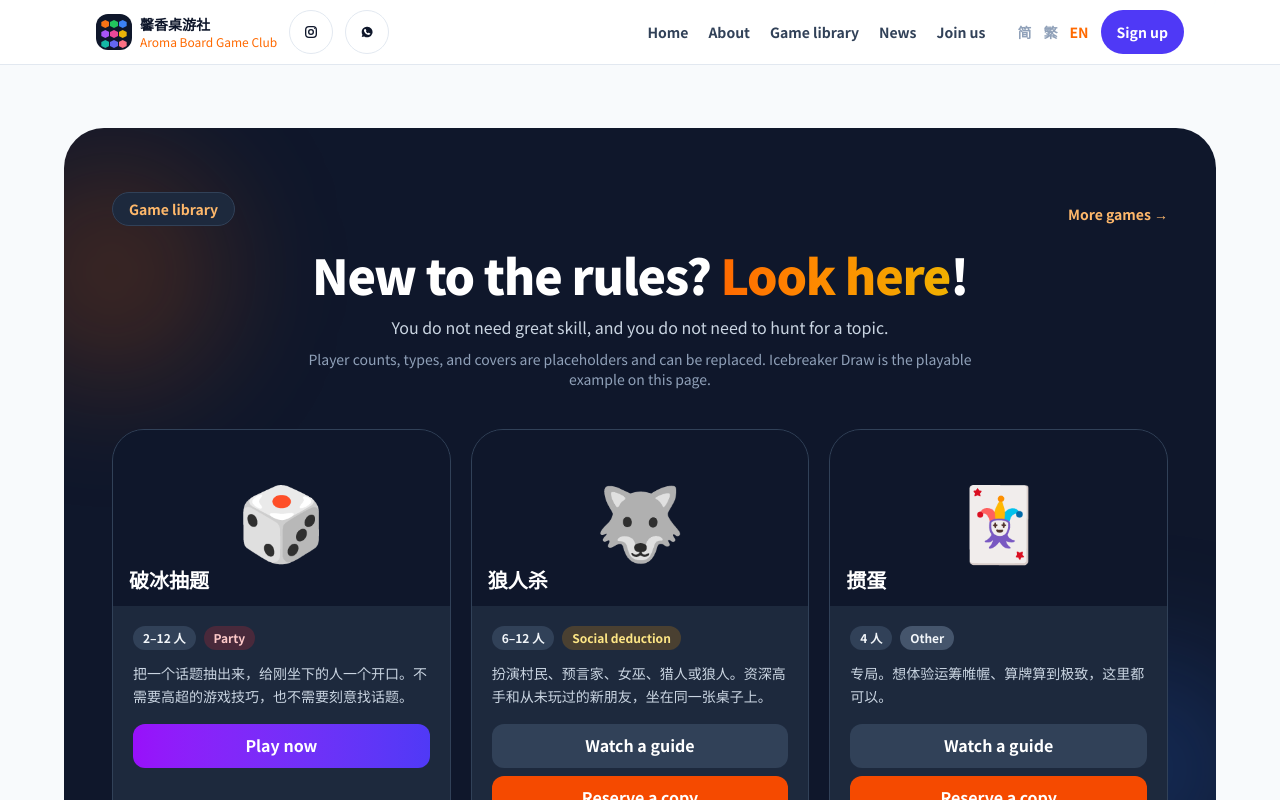
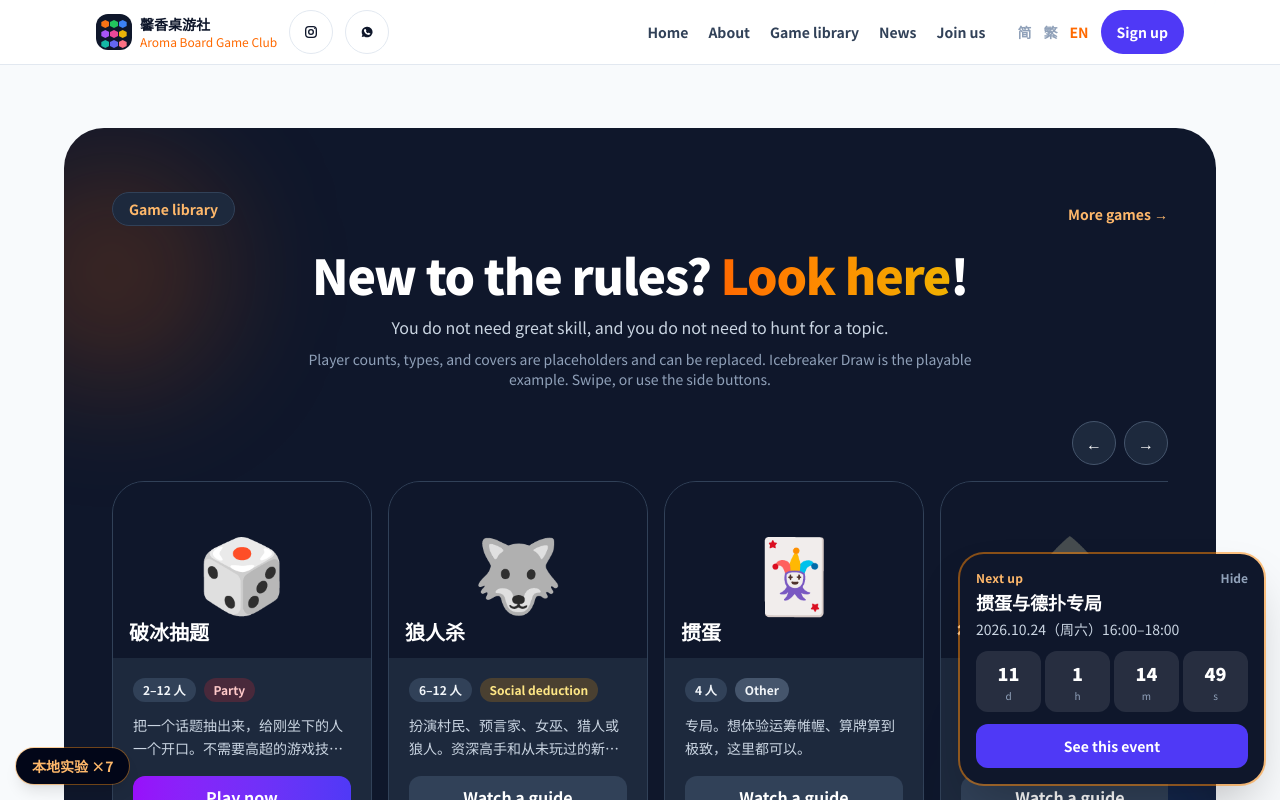
Before and after one commit to yagu6174-collab/aroma-board-game-club, a Next.js app: page /en in a window 1280 px wide. Both pictures are taken after a click on the button "Game library". Shown: the part 1195-1995 px from the top of the page. Built offline with nearby package versions, Linux system fonts and the light colour scheme; what opencc-js would draw is missing.

Commit message:
Put the game shelf and next-event dock on the live club home.
Keep the local preview lab out of production so only the chosen shelf and countdown ship.

Co-authored-by: Cursor <cursoragent@cursor.com>

```diff
--- a/components/club/ClubHome.tsx
+++ b/components/club/ClubHome.tsx
@@ -8,7 +8,25 @@ import HeroDots from "@/components/club/HeroDots";
 import type { ClubContent, ClubEvent, ClubGame, GameKind } from "@/data/club";
 import type { Lang } from "@/lib/types";
 
+function LocalLabLink() {
+  const [show, setShow] = useState(false);
+  useEffect(() => {
+    const host = window.location.hostname;
+    setShow(host === "localhost" || host === "127.0.0.1");
+  }, []);
+  if (!show) return null;
+  return (
+    <Link
+      href="/preview"
+      className="fixed bottom-4 left-4 z-[70] rounded-full bg-slate-950 px-4 py-2 text-sm font-bold text-orange-300 shadow-lg ring-1 ring-orange-400/40"
+    >
+      本地实验 ×7
+    </Link>
+  );
+}
+
 const WELCOME_KEY = "aroma-welcome";
+const NEXT_DISMISS_KEY = "aroma-next-dismiss";
 const LANGS: { id: Lang; label: string }[] = [
   { id: "zh", label: "简" },
   { id: "zh-Hant", label: "繁" },
@@ -83,9 +101,15 @@ export default function ClubHome({ content, lang }: { content: ClubContent; lang
   const [errors, setErrors] = useState<string[]>([]);
   const [borrowOk, setBorrowOk] = useState(false);
   const [formNote, setFormNote] = useState(false);
+  const [nextHidden, setNextHidden] = useState(false);
+  const shelfRef = useRef<HTMLDivElement>(null);
   const about = useInview();
   const games = useInview();
   const titleId = useId();
+
+  useEffect(() => {
+    setNextHidden(window.sessionStorage.getItem(NEXT_DISMISS_KEY) === "1");
+  }, []);
 
   useEffect(() => {
     const reduced = window.matchMedia("(prefers-reduced-motion: reduce)").matches;
@@ -136,9 +160,12 @@ export default function ClubHome({ content, lang }: { content: ClubContent; lang
     deduce: ui.kindDeduce,
     other: ui.kindOther,
   };
-  const featured = content.featured
-    .map((id) => content.games.find((item) => item.id === id))
-    .filter((item): item is ClubGame => Boolean(item));
+  const nextEvent = useMemo(() => {
+    const now = Date.now();
+    return content.events
+      .filter((item) => item.group === "club" && item.startsAt && new Date(item.startsAt).getTime() > now)
+      .sort((a, b) => new Date(a.startsAt!).getTime() - new Date(b.startsAt!).getTime())[0];
+  }, [content.events]);
   const filtered = useMemo(() => {
     const text = query.trim().toLowerCase();
     return content.games.filter((item) => {
@@ -166,6 +193,23 @@ export default function ClubHome({ content, lang }: { content: ClubContent; lang
     setFormNote(true);
     document.getElementById("join")?.scrollIntoView({ behavior: "smooth" });
   }
+
+  function nudgeShelf(dir: -1 | 1) {
+    shelfRef.current?.scrollBy({ left: dir * 280, behavior: "smooth" });
+  }
+
+  function dismissNext() {
+    window.sessionStorage.setItem(NEXT_DISMISS_KEY, "1");
+    setNextHidden(true);
+  }
+
+  const showNext =
+    Boolean(nextEvent) &&
+    !nextHidden &&
+    splash === "off" &&
+    !welcome &&
+    !library &&
+    modal === null;
 
   function pickGroup(next: "club" | "classmate") {
     if (next === group) return;
@@ -225,7 +269,16 @@ export default function ClubHome({ content, lang }: { content: ClubContent; lang
 
   return (
     <div className="min-h-screen bg-slate-50 text-slate-900">
+      <LocalLabLink />
       <DiceCursor />
+      {showNext && nextEvent ? (
+        <NextEventDock
+          event={nextEvent}
+          ui={ui}
+          onOpen={() => setModal({ type: "event", id: nextEvent.id })}
+          onDismiss={dismissNext}
+        />
+      ) : null}
       {splash !== "off" ? <Splash name={content.name} leaving={splash === "out"} /> : null}
       {welcome ? (
         <Welcome
@@ -376,10 +429,21 @@ export default function ClubHome({ content, lang }: { content: ClubContent; lang
               </h2>
               <p className="mx-auto mt-4 max-w-2xl text-center text-slate-300">{ui.gamesSub}</p>
               <p className="mx-auto mt-2 max-w-2xl text-center text-sm text-slate-400">{ui.gamesNote}</p>
-              <div className="mt-10 grid grid-cols-1 gap-5 md:grid-cols-3">
-                {featured.map((item, index) => (
+              <div className="mt-8 flex items-center justify-end gap-2">
+                <button type="button" aria-label={ui.shelfPrev} onClick={() => nudgeShelf(-1)} className="inline-flex h-11 w-11 items-center justify-center rounded-full border border-slate-600 bg-slate-800 font-bold text-white">
+                  ←
+                </button>
+                <button type="button" aria-label={ui.shelfNext} onClick={() => nudgeShelf(1)} className="inline-flex h-11 w-11 items-center justify-center rounded-full border border-slate-600 bg-slate-800 font-bold text-white">
+                  →
+                </button>
+              </div>
+              <div
+                ref={shelfRef}
+                className="mt-4 flex snap-x snap-mandatory gap-4 overflow-x-auto pb-2 [-ms-overflow-style:none] [scrollbar-width:none] [&::-webkit-scrollbar]:hidden"
+              >
+                {content.games.map((item, index) => (
+                  <div key={item.id} className="w-[min(82vw,240px)] shrink-0 snap-start sm:w-[260px]">
                     <GameCard
-                    key={item.id}
                       game={item}
                       index={index}
                       shown={games.shown}
@@ -390,8 +454,10 @@ export default function ClubHome({ content, lang }: { content: ClubContent; lang
                       onTeach={() => setModal({ type: "teach", id: item.id })}
                       onBorrow={() => openBorrow(item.id)}
                     />
+                  </div>
                 ))}
               </div>
+              <p className="mt-3 text-center text-xs text-slate-500 md:hidden">{ui.shelfHint}</p>
             </div>
           </div>
         </section>
@@ -732,6 +798,64 @@ function WhatsappIcon() {
   );
 }
 
+function NextEventDock({
+  event,
+  ui,
+  onOpen,
+  onDismiss,
+}: {
+  event: ClubEvent;
+  ui: ClubContent["ui"];
+  onOpen: () => void;
+  onDismiss: () => void;
+}) {
+  const [now, setNow] = useState(() => Date.now());
+  useEffect(() => {
+    const id = window.setInterval(() => setNow(Date.now()), 1000);
+    return () => window.clearInterval(id);
+  }, []);
+
+  const remain = useMemo(() => {
+    const ms = Math.max(0, new Date(event.startsAt!).getTime() - now);
+    const total = Math.floor(ms / 1000);
+    return {
+      d: Math.floor(total / 86400),
+      h: Math.floor((total % 86400) / 3600),
+      m: Math.floor((total % 3600) / 60),
+      s: total % 60,
+    };
+  }, [event.startsAt, now]);
+
+  return (
+    <aside className="fixed right-4 bottom-4 z-[55] w-[min(100%-2rem,19rem)] rounded-[1.5rem] bg-slate-900 p-4 text-white shadow-2xl ring-2 ring-orange-400/50">
+      <div className="flex items-start justify-between gap-2">
+        <p className="text-xs font-bold tracking-wide text-orange-300">{ui.nextLabel}</p>
+        <button type="button" onClick={onDismiss} className="text-xs font-bold text-slate-400 hover:text-white">
+          {ui.nextDismiss}
+        </button>
+      </div>
+      <h3 className="mt-1 text-lg font-black leading-snug">{event.title}</h3>
+      <p className="mt-1 text-sm text-slate-300">{event.time}</p>
+      <div className="mt-3 grid grid-cols-4 gap-1 text-center">
+        {[
+          [remain.d, ui.nextDay],
+          [remain.h, ui.nextHour],
+          [remain.m, ui.nextMin],
+          [remain.s, ui.nextSec],
+        ].map(([value, unit]) => (
+          <div key={String(unit)} className="rounded-xl bg-white/10 py-2">
+            <p className="text-lg font-black tabular-nums">{value}</p>
+            <p className="text-[10px] text-slate-400">{unit}</p>
+          </div>
+        ))}
+      </div>
+      <button type="button" onClick={onOpen} className="mt-3 inline-flex min-h-11 w-full items-center justify-center rounded-xl bg-indigo-600 text-sm font-bold">
+        {ui.nextOpen}
+      </button>
+    </aside>
+  );
+}
+
 function GameCard({
   game,
   index,
@@ -755,7 +879,7 @@ function GameCard({
 }) {
   return (
     <article
-      className={`card-lift group overflow-hidden rounded-[2rem] border border-slate-700 bg-slate-800 ${shown ? "await-deal inview" : "await-deal"}`}
+      className={`card-lift group h-full overflow-hidden rounded-[2rem] border border-slate-700 bg-slate-800 ${shown ? "await-deal inview" : "await-deal"}`}
       style={{ ["--i" as string]: index }}
     >
       <div className="relative h-44 overflow-hidden bg-slate-900">
--- a/data/club.ts
+++ b/data/club.ts
@@ -39,6 +39,8 @@ export type ClubEvent = {
   emoji: string;
   tint: string;
   placeholder: boolean;
+  /** ISO start time for the floating “next event” countdown. */
+  startsAt?: string;
   sessions: ClubSession[];
 };
 
@@ -59,7 +61,17 @@ const ui = {
   gamesTail: "！",
   gamesMore: "更多桌游 →",
   gamesSub: "不需要高超的游戏技巧，也不需要刻意找话题。",
-  gamesNote: "人数、类型和封面是占位，可替换。「破冰抽题」是这一页里的试玩示例。",
+  gamesNote: "人数、类型和封面是占位，可替换。「破冰抽题」是这一页里的试玩示例。左右滑，或用两侧按钮翻货架。",
+  shelfPrev: "上一盒",
+  shelfNext: "下一盒",
+  shelfHint: "手机上可以直接左右滑",
+  nextLabel: "下一场",
+  nextOpen: "查看这场",
+  nextDay: "天",
+  nextHour: "时",
+  nextMin: "分",
+  nextSec: "秒",
+  nextDismiss: "收起",
   libraryTitle: "所有桌游教学",
   libraryBack: "返回",
   search: "搜索游戏名称…",
@@ -140,7 +152,17 @@ const englishUi: typeof ui = {
   gamesTail: "!",
   gamesMore: "More games →",
   gamesSub: "You do not need great skill, and you do not need to hunt for a topic.",
-  gamesNote: "Player counts, types, and covers are placeholders and can be replaced. Icebreaker Draw is the playable example on this page.",
+  gamesNote: "Player counts, types, and covers are placeholders and can be replaced. Icebreaker Draw is the playable example. Swipe, or use the side buttons.",
+  shelfPrev: "Previous",
+  shelfNext: "Next",
+  shelfHint: "Swipe sideways on a phone",
+  nextLabel: "Next up",
+  nextOpen: "See this event",
+  nextDay: "d",
+  nextHour: "h",
+  nextMin: "m",
+  nextSec: "s",
+  nextDismiss: "Hide",
   libraryTitle: "All game guides",
   libraryBack: "Back",
   search: "Search game names…",
@@ -343,6 +365,7 @@ export const clubContent = {
       emoji: "🌙",
       tint: "from-orange-200 to-amber-100",
       placeholder: false,
+      startsAt: "2026-07-18T14:00:00+08:00",
       sessions: [{ name: "周六 14:00–16:00", signed: 12, capacity: 16, placeholder: true }],
     },
     {
@@ -359,6 +382,7 @@ export const clubContent = {
       emoji: "🌅",
       tint: "from-rose-200 to-orange-100",
       placeholder: false,
+      startsAt: "2026-08-29T16:00:00+08:00",
       sessions: [{ name: "周六 16:00–18:00", signed: 10, capacity: 14, placeholder: true }],
     },
     {
@@ -375,6 +399,7 @@ export const clubContent = {
       emoji: "🃏",
       tint: "from-amber-200 to-yellow-100",
       placeholder: false,
+      startsAt: "2026-10-24T16:00:00+08:00",
       sessions: [{ name: "周六 16:00–18:00", signed: 6, capacity: 18, placeholder: true }],
     },
     {
```
Lines whose indentation alone changed are shown as unchanged.
